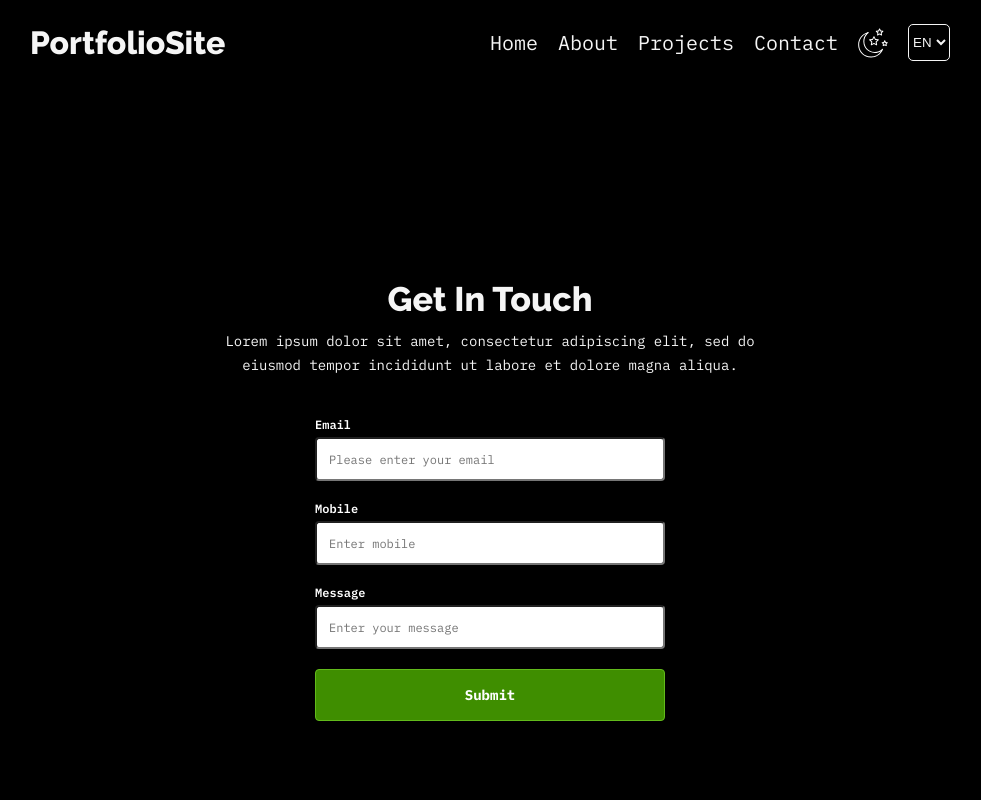
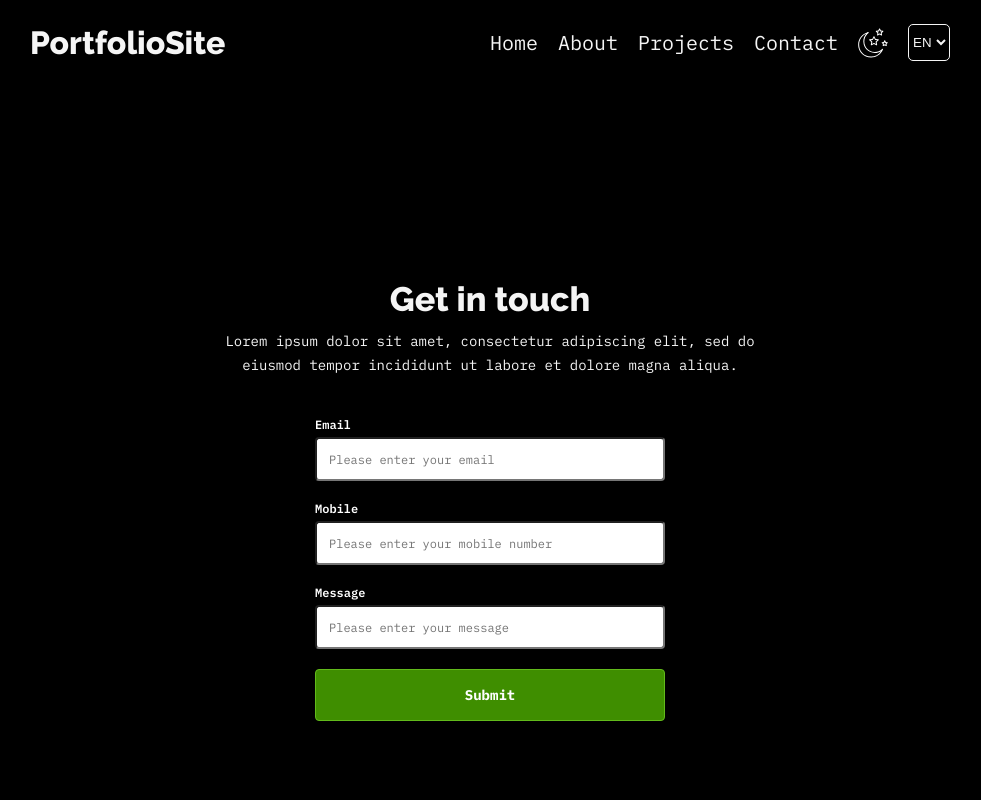
Before and after one commit to shahmuradovilyas17/portfolio, a React (Create React App) app: page /contact in a window 1280 px wide. Shown: the top 800 px of the page, without its empty margins (150-1131 px from the left). Built offline with nearby package versions, Linux system fonts and the light colour scheme.

Commit message:
All pages translated

```diff
--- a/src/components/Abilities/Abilities.js
+++ b/src/components/Abilities/Abilities.js
@@ -21,12 +21,12 @@ export const Abilities = () => {
     },
   };
 
-  const { themeState } = useContext(MainContext);
+  const { themeState, textObj, languageState } = useContext(MainContext);
 
   return (
     <div className="abilities-wrapper" id={themeState ? "dark" : "light"}>
       <div className="abilities-inner">
-        <div className="abilities-title">Skills</div>
+        <div className="abilities-title">{textObj[languageState].skills}</div>
         <SkillBar
           skills={skillList}
           height={30}
--- a/src/components/About/About.js
+++ b/src/components/About/About.js
@@ -4,17 +4,14 @@ import { MainContext } from "../MainContext/MainContext";
 import { useContext } from "react";
 
 export const About = () => {
-  const { themeState } = useContext(MainContext);
+  const { themeState, textObj, languageState } = useContext(MainContext);
 
   return (
     <div className="about-menu-wrapper" id={themeState ? "dark" : "light"}>
       <div className="about-menu-inner">
         <div className="about-menu-content">
-          <div className="about-menu-name">Shakhmuradov Ilyas</div>
-          <div className="about-menu-desc">
-            FrontEnd Developer. Student in National Aviation Academy of
-            Azerbaijan
-          </div>
+          <div className="about-menu-name">{textObj[languageState].name}</div>
+          <div className="about-menu-desc">{textObj[languageState].desc}</div>
         </div>
         <div className="about-menu-img">
           <img src={profPicture} alt="personImage" />
--- a/src/components/MainContext/MainContextProvider/MainContextProvider.js
+++ b/src/components/MainContext/MainContextProvider/MainContextProvider.js
@@ -8,12 +8,66 @@ export const MainContextProvider = ({ children }) => {
   const textObj = {
     EN: {
       logo: "PortfolioSite",
+      home: "Home",
+      about: "About",
+      projects: "Projects",
+      contact: "Contact",
+      name: "Shakhmuradov Ilyas",
+      desc: "FrontEnd Developer. Student in National Aviation Academy of Azerbaijan",
+      touch: "Get in touch",
+      email: "Email",
+      emailText: "Please enter your email",
+      mobile: "Mobile",
+      mobileText: "Please enter your mobile number",
+      message: "Message",
+      messageText: "Please enter your message",
+      submit: "Submit",
+      skills: "Skills",
+      inkHouseText:
+        "online store selling paintings from countries such as France, Germany and England",
+      furnikingText: "online store selling various home furniture",
     },
     AZ: {
       logo: "PortfolioSaytı",
+      home: "Ana Səhifə",
+      about: "Haqqımda",
+      projects: "Layihələr",
+      contact: "Əlaqə",
+      name: "Şahmuradov İlyas",
+      desc: "FrontEnd Developer. Azərbaycan Milli Aviasiya Akademiyasında Tələbə",
+      touch: "Əlaqə saxla",
+      email: "Elektron poçt",
+      emailText: "Zəhmət olmasa elektron poçtunuzu daxil edin",
+      mobile: "Mobil",
+      mobileText: "Zəhmət olmasa mobil nömrənizi daxil edin",
+      message: "Mesaj",
+      messageText: "Zəhmət olmasa mesajınızı daxil edin",
+      submit: "Göndər",
+      skills: "Bacarıqlar",
+      inkHouseText:
+        "Fransa, Almaniya və İngiltərə kimi ölkələrdən rəsmlər satan onlayn mağaza",
+      furnikingText: "Müxtəlif ev mebeli satan onlayn mağaza",
     },
     RU: {
       logo: "СайтПортфолио",
+      home: "Главная",
+      about: "О себе",
+      projects: "Проекты",
+      contact: "Контакты",
+      name: "Шахмурадов Ильяс",
+      desc: "FrontEnd Developer. Студент Национальной Авиационной Академии Азербайджана",
+      touch: "Связаться",
+      email: "Электронная почта",
+      emailText: "Пожалуйста, введите свою электронную почту",
+      mobile: "Мобильный",
+      mobileText: "Пожалуйста, введите свой мобильный номер",
+      message: "Сообщение",
+      messageText: "Пожалуйста, введите свое сообщение",
+      submit: "Отправить",
+      skills: "Навыки",
+      inkHouseText:
+        "онлайн-магазин, продающий картины из стран, таких как Франция, Германия и Англия",
+      furnikingText: "онлайн-магазин, продающий различную домашнюю мебель",
     },
   };
   return (
--- a/src/components/Navigation/Navigation.js
+++ b/src/components/Navigation/Navigation.js
@@ -1,20 +1,24 @@
 import { Link } from "react-router-dom";
 import "./Navigation.scss";
+import { useContext } from "react";
+import { MainContext } from "../MainContext/MainContext";
 
 export const Navigation = () => {
+  const { textObj, languageState } = useContext(MainContext);
+
   return (
     <ul className="navigation-items">
       <Link to={"/"} style={{ textDecoration: "none" }}>
-        <li className="navigation-item">Home</li>
+        <li className="navigation-item">{textObj[languageState].home}</li>
       </Link>
       <Link to={"/about"} style={{ textDecoration: "none" }}>
-        <li className="navigation-item">About</li>
+        <li className="navigation-item">{textObj[languageState].about}</li>
       </Link>
       <Link to={"/projects"} style={{ textDecoration: "none" }}>
-        <li className="navigation-item">Projects</li>
+        <li className="navigation-item">{textObj[languageState].projects}</li>
       </Link>
       <Link to={"/contact"} style={{ textDecoration: "none" }}>
-        <li className="navigation-item">Contact</li>
+        <li className="navigation-item">{textObj[languageState].contact}</li>
       </Link>
     </ul>
   );
--- a/src/components/contact/contact.js
+++ b/src/components/contact/contact.js
@@ -4,12 +4,12 @@ import "./contact.scss";
 import { MainContext } from "../MainContext/MainContext";
 
 export const Contact = () => {
-  const { themeState } = useContext(MainContext);
+  const { themeState, textObj, languageState } = useContext(MainContext);
 
   return (
     <div className="contact-menu-wrapper" id={themeState ? "dark" : "light"}>
       <div className="contact-menu-inner">
-        <div className="contact-menu-title">Get In Touch</div>
+        <div className="contact-menu-title">{textObj[languageState].touch}</div>
         <div className="contact-menu-desc">
           Lorem ipsum dolor sit amet, consectetur adipiscing elit, sed do
           eiusmod tempor incididunt ut labore et dolore magna aliqua.{" "}
--- a/src/components/contactForm/contactForm.js
+++ b/src/components/contactForm/contactForm.js
@@ -1,21 +1,40 @@
-import "./contactForm.scss"
+import { useContext } from "react";
+import "./contactForm.scss";
+import { MainContext } from "../MainContext/MainContext";
 
 export const ContactForm = () => {
-    return <form onSubmit={(e)=> {
-        e.preventDefault()
-    }}>
+  const { textObj, languageState } = useContext(MainContext);
+  return (
+    <form
+      onSubmit={(e) => {
+        e.preventDefault();
+      }}
+    >
       <div className="input-email">
-            <label htmlFor="email-input">Email</label>
-            <input type="email" name="email-input" placeholder="Please enter your email"/>
+        <label htmlFor="email-input">{textObj[languageState].email}</label>
+        <input
+          type="email"
+          name="email-input"
+          placeholder={textObj[languageState].emailText}
+        />
       </div>
       <div className="input-mobile">
-            <label htmlFor="mobile-input">Mobile</label>
-            <input type="mobile" name="mobile-input" placeholder="Enter mobile"/>
+        <label htmlFor="mobile-input">{textObj[languageState].mobile}</label>
+        <input
+          type="mobile"
+          name="mobile-input"
+          placeholder={textObj[languageState].mobileText}
+        />
       </div>
       <div className="input-message">
-            <label htmlFor="message-input">Message</label>
-            <input type="text" name="message-input" placeholder="Enter your message"/>
+        <label htmlFor="message-input">{textObj[languageState].message}</label>
+        <input
+          type="text"
+          name="message-input"
+          placeholder={textObj[languageState].messageText}
+        />
       </div>
-        <button className="submit-button">Submit</button>
+      <button className="submit-button">{textObj[languageState].submit}</button>
     </form>
-}
+  );
+};
--- a/src/components/projects/projects.js
+++ b/src/components/projects/projects.js
@@ -4,12 +4,14 @@ import { useContext } from "react";
 import { MainContext } from "../MainContext/MainContext";
 
 export const ProjectsMenu = () => {
-  const { themeState } = useContext(MainContext);
+  const { themeState, languageState, textObj } = useContext(MainContext);
 
   return (
     <div className="projects-menu-wrapper" id={themeState ? "dark" : "light"}>
       <div className="projects-menu-inner">
-        <div className="projects-menu-title">Projects</div>
+        <div className="projects-menu-title">
+          {textObj[languageState].projects}
+        </div>
         <div className="projects-menu-desc">
           Lorem ipsum dolor sit amet, consectetur adipiscing elit, sed do
           eiusmod tempor incididunt ut labore et dolore magna aliqua.{" "}
--- a/src/components/projectstem/projectsItem.js
+++ b/src/components/projectstem/projectsItem.js
@@ -1,16 +1,9 @@
-import { Swiper, SwiperSlide } from "swiper/react";
-import {
-  Navigation,
-  Pagination,
-  Autoplay,
-  Keyboard,
-  Mousewheel,
-} from "swiper/modules";
-
 import inkHouseImg from "../../assets/images/inkHouse.png";
 import furnikingImg from "../../assets/images/Furniking.png";
 import githubImg from "../../assets/images/github.png";
 import "./projectsItem.scss";
+import { useContext } from "react";
+import { MainContext } from "../MainContext/MainContext";
 
 export const ProjectsItem = () => {
   const projects = [
@@ -18,7 +11,11 @@ export const ProjectsItem = () => {
       id: 1,
       name: "InkHouse-React",
       githubLink: "https://github.com/shahmuradovilyas17/pticka",
-      desc: "online store selling paintings from countries such as France, Germany and England",
+      desc: {
+        EN: "online store selling paintings from countries such as France, Germany and England",
+        AZ: "Fransa, Almaniya və İngiltərə kimi ölkələrdən rəsmlər satan onlayn mağaza",
+        RU: "онлайн-магазин, продающий картины из стран, таких как Франция, Германия и Англия",
+      },
       img: inkHouseImg,
     },
     {
@@ -26,39 +23,31 @@ export const ProjectsItem = () => {
       name: "Furniking",
       githubLink:
         "https://github.com/shahmuradovilyas17/StepIt/tree/main/Furniking",
-      desc: "online store selling various home furniture",
+      desc: {
+        EN: "online store selling various home furniture",
+        AZ: "Müxtəlif ev mebeli satan onlayn mağaza",
+        RU: "онлайн-магазин, продающий различную домашнюю мебель",
+      },
       img: furnikingImg,
     },
   ];
 
+  const { textObj, languageState } = useContext(MainContext);
+
   return (
     <>
-      <Swiper
-        modules={[Navigation, Pagination, Autoplay, Keyboard, Mousewheel]}
-        spaceBetween={50}
-        slidesPerView={1}
-        autoplay
-        keyboard
-        mousewheel
-        navigation
-        pagination={{ clickable: true }}
-        scrollbar={{ draggable: true }}
-        onSlideChange={() => console.log("slide change")}
-        onSwiper={(swiper) => console.log(swiper)}
-      >
       {projects.map((item) => {
         return (
-            <SwiperSlide className="projects-item" key={item.id}>
+          <div className="projects-item" key={item.id}>
             <img src={item.img} alt={item.name} className="project-image" />
             <div className="projects-item-name">{item.name}</div>
-              <div className="projects-item-desc">{item.desc}</div>
+            <div className="projects-item-desc">{item.desc[languageState]}</div>
             <a href={item.githubLink}>
               <img src={githubImg} alt="githubLink" />
             </a>
-            </SwiperSlide>
+          </div>
         );
       })}
-      </Swiper>
     </>
   );
 };
```
Lines whose indentation alone changed are shown as unchanged.
